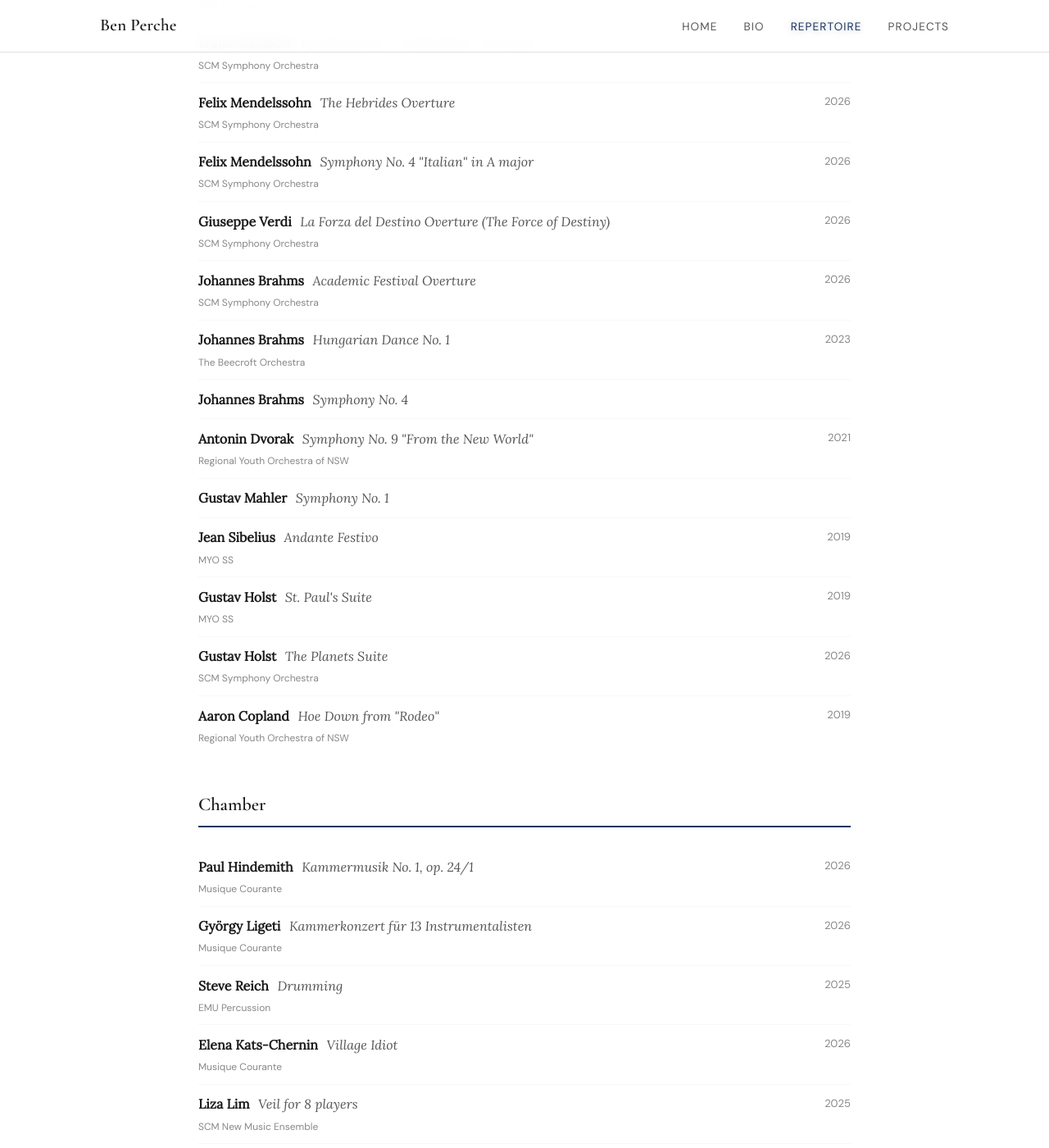
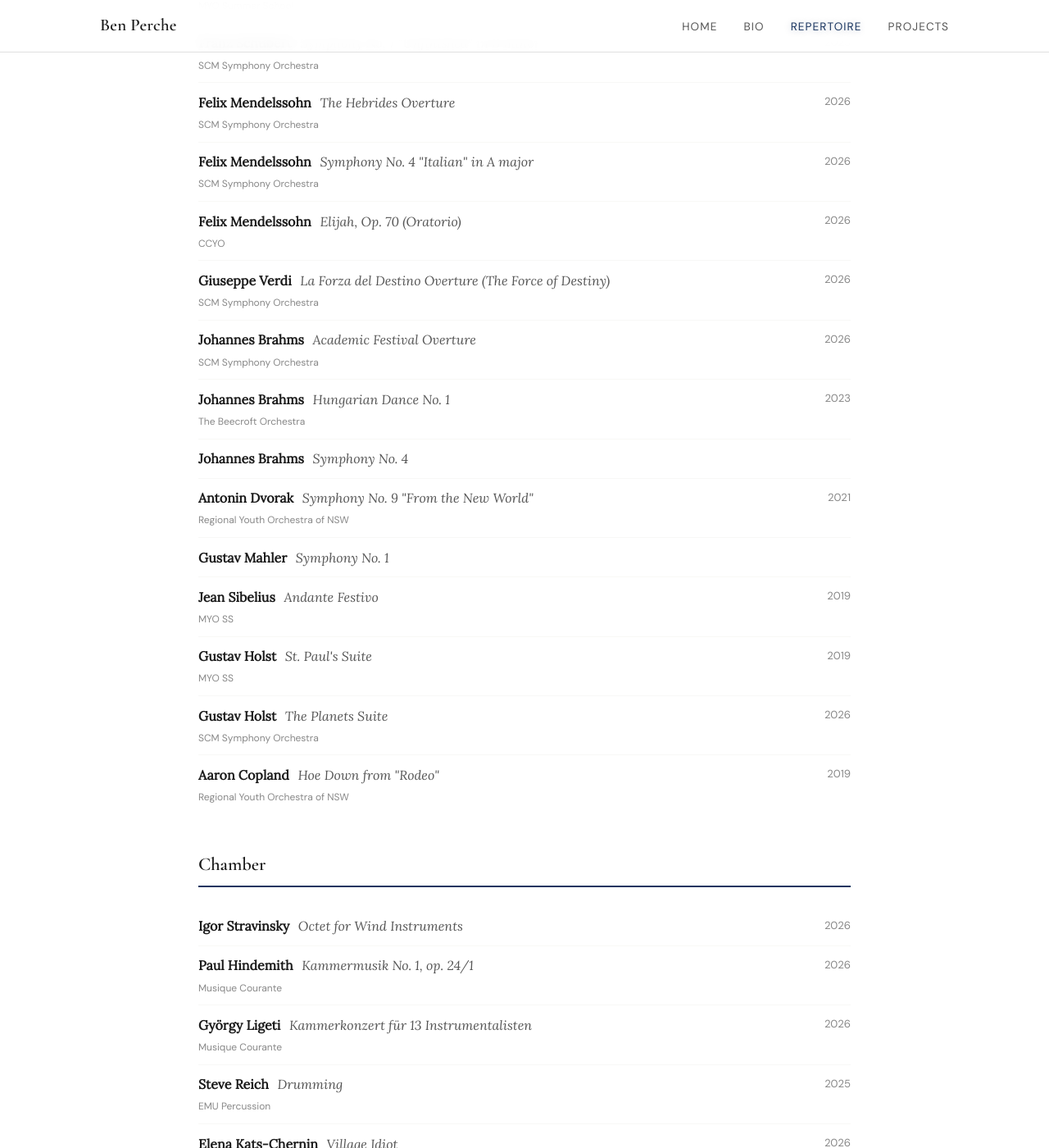
Before and after one commit to benperche/about, a Jekyll site: the page built from repertoire.md, in a window 1280 px wide and 1400 px high, scrolled down 1127 px. Shown: the whole window at 82% size. Built offline with Jekyll 4.4.1, drawn with Linux system fonts in a browser that asks for light colours.

```diff
--- a/_data/repertoire.yml
+++ b/_data/repertoire.yml
@@ -18,6 +18,14 @@
   birth_year: 1809
   status: Rehearsed
   group: SCM Symphony Orchestra
+
+- composer: Felix Mendelssohn
+  work: Elijah, Op. 70 (Oratorio)
+  category: Orchestral
+  last_conducted: 2026
+  birth_year: 1809
+  status: Rehearsed
+  group: CCYO
 
 - composer: Gioachino Rossini
   work: The Italian Girl in Algiers Overture
@@ -261,6 +269,13 @@
   status: Studied
   group: SCM New Music Ensemble
   last_conducted: 2025
+
+- composer: Igor Stravinsky
+  work: Octet for Wind Instruments
+  category: Chamber
+  birth_year: 1882
+  status: Studied
+  last_conducted: 2026
 
 - composer: Sadel and Tucci / Arr. Krance
   work: Lola Flores
```
Also changed, not shown: projects.md (+9 -0 lines).
